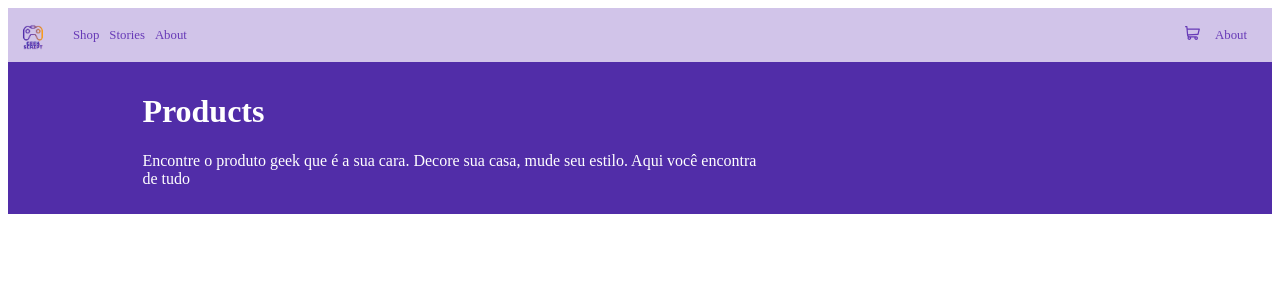
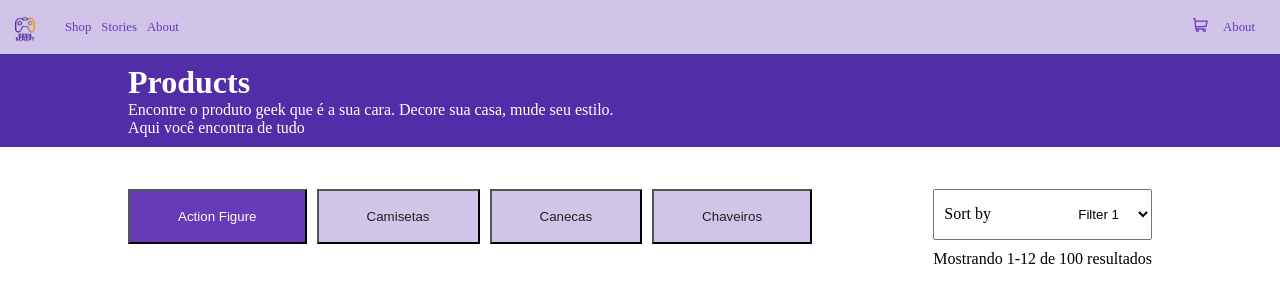
Before and after one commit to GabrielGameDev/geek-script-front, a React (Vite) app: page /products in a window 1280 px wide. Shown: the top 302 px of the page. Built offline with nearby package versions, Linux system fonts and the light colour scheme.

Commit message:
Seleção dos botões de filtros

```diff
--- /dev/null
+++ b/src/App.css
@@ -0,0 +1,5 @@
+*{
+    margin: 0;
+    padding: 0;
+    box-sizing: border-box;
+}
--- a/src/App.tsx
+++ b/src/App.tsx
@@ -1,9 +1,10 @@
-import { Routes}  from './Routes';
+import { Routes } from "./Routes";
+import "./App.css";
 
 export function App() {
   return (
     <div>
       <Routes />
     </div>
-  )
+  );
 }
--- a/src/pages/products/index.tsx
+++ b/src/pages/products/index.tsx
@@ -1,9 +1,23 @@
 import { Header } from "../../Components/Header";
 import { ThemeProvider } from "styled-components";
 import { theme } from "../../Components/Theme/Theme";
-import { StoreDescription } from "./products.styles";
+import { useState } from "react";
+import {
+  StoreDescription,
+  Main,
+  Categories,
+  FilterButton,
+  FilterSelectDiv,
+  Select,
+} from "./products.styles";
 
 export default function Products() {
+  const [selectedButton, setSelectedButton] = useState("Action Figure");
+
+  const handleFilterButton = (button: string) => {
+    setSelectedButton(button);
+  };
+
   return (
     <>
       <ThemeProvider theme={theme}>
@@ -19,6 +33,46 @@ export default function Products() {
           </p>
         </div>
       </StoreDescription>
+      <Main>
+        <Categories>
+          <div>
+            <FilterButton
+              selected={selectedButton === "Action Figure" ? true : false}
+              onClick={() => handleFilterButton("Action Figure")}
+            >
+              Action Figure
+            </FilterButton>
+            <FilterButton
+              selected={selectedButton === "Camisetas" ? true : false}
+              onClick={() => handleFilterButton("Camisetas")}
+            >
+              Camisetas
+            </FilterButton>
+            <FilterButton
+              selected={selectedButton === "Canecas" ? true : false}
+              onClick={() => handleFilterButton("Canecas")}
+            >
+              Canecas
+            </FilterButton>
+            <FilterButton
+              selected={selectedButton === "Chaveiros" ? true : false}
+              onClick={() => handleFilterButton("Chaveiros")}
+            >
+              Chaveiros
+            </FilterButton>
+          </div>
+
+          <FilterSelectDiv>
+            <span>Sort by</span>
+            <Select name="filters" id="filters">
+              <option value="filter1">Filter 1</option>
+              <option value="filter2">Filter 2</option>
+              <option value="filter3">Filter 3</option>
+            </Select>
+            <p>Mostrando 1-12 de 100 resultados</p>
+          </FilterSelectDiv>
+        </Categories>
+      </Main>
     </>
   );
 }
--- a/src/pages/products/products.styles.ts
+++ b/src/pages/products/products.styles.ts
@@ -11,17 +11,73 @@ export const colors = {
     Divider: '#BDBDBD',
 }
 
-
+interface FilterButtonProps{
+    selected: boolean;
+}
 
 export const StoreDescription = styled.div`
 
     background-color: ${colors.DarkPrimary};
     color: ${colors.Text};
-    padding: 10px;
+    padding: 10px 10%;
+    width: 100%;
 
     div{
         width: 50%;
-        margin-left: 10%;
+
     }
 
 `
+
+export const Main = styled.main`
+
+padding: 10px 10%;
+margin-top: 2rem;
+
+`
+
+export const Categories = styled.div`
+
+    display: flex;
+    justify-content: space-between;
+
+    div{
+        gap: 10px;
+        display: flex;
+    }
+`
+
+export const FilterButton = styled.button<FilterButtonProps>`
+    background-color: ${props => props.selected ? colors.Primary : colors.LightPrimary};
+    color: ${props => props.selected ? colors.Text : colors.PrimaryText};
+    padding: 1rem 3rem;
+    height: 70%;
+    transition: 0.3s;
+    :hover{
+        background-color: ${colors.Accent};
+        color: ${colors.Text};
+        cursor: pointer;
+    }
+`
+
+export const FilterSelectDiv = styled.div`
+
+    display: flex;
+    flex-direction: column;
+    gap: 1rem;
+    position: relative;
+
+    span{
+        position: absolute;
+        top: 20%;
+        left: 5%;
+    }
+
+    `
+
+export const Select = styled.select`
+
+padding: 1rem 1rem;
+text-align: right;
+
+`
```
